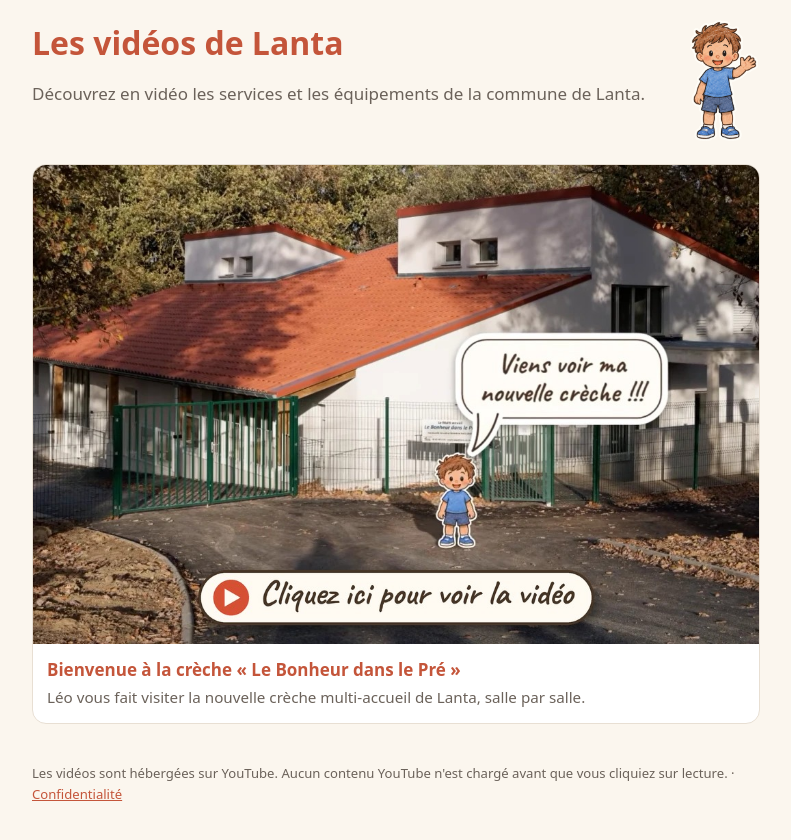
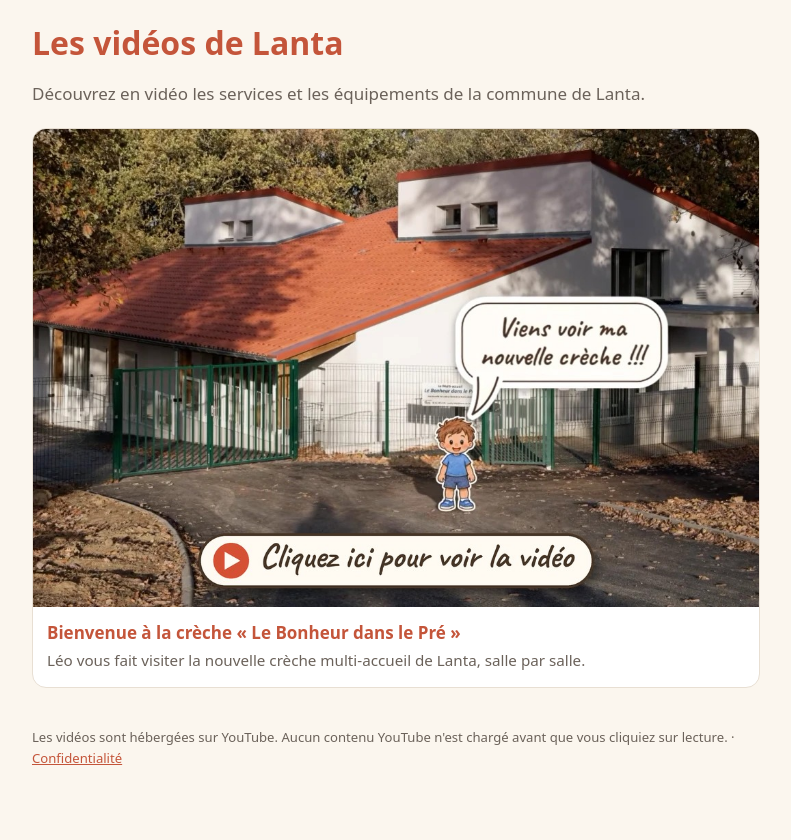
Before and after one commit to lantappli/lantappli.github.io, a Jekyll site: the page built from index.html, in a window 1280 px wide. Shown: the top 840 px of the page, without its empty margins (244-1035 px from the left). Built offline with Jekyll 4.4.1, drawn with Linux system fonts in a browser that asks for light colours.

Commit message:
Accueil : retirer Léo (propre à la vidéo de la crèche)
Co-Authored-By: Claude Opus 5.5 <noreply@anthropic.com>

```diff
--- a/assets/style.css
+++ b/assets/style.css
@@ -88,9 +88,8 @@ h1 {
 .text p { margin: 0 0 14px; }
 
 /* Accueil */
-.home-head { position: relative; padding-right: 90px; margin-bottom: 20px; min-height: 120px; }
+.home-head { margin-bottom: 20px; }
 .home-head p { margin: 0; color: var(--muted); }
-.mascot { position: absolute; right: 0; top: -6px; width: 72px; }
 
 .cards { list-style: none; margin: 0; padding: 0; display: grid; gap: 16px; }
 .card {
--- a/index.html
+++ b/index.html
@@ -2,7 +2,6 @@
 layout: default
 ---
 <header class="home-head">
-  <img class="mascot" src="{{ '/assets/img/leo-coucou.png' | relative_url }}" alt="" width="459" height="800">
   <h1>{{ site.title }}</h1>
   <p>{{ site.description }}</p>
 </header>
```
Also changed, not shown: assets/img/leo-coucou.png (deleted).
